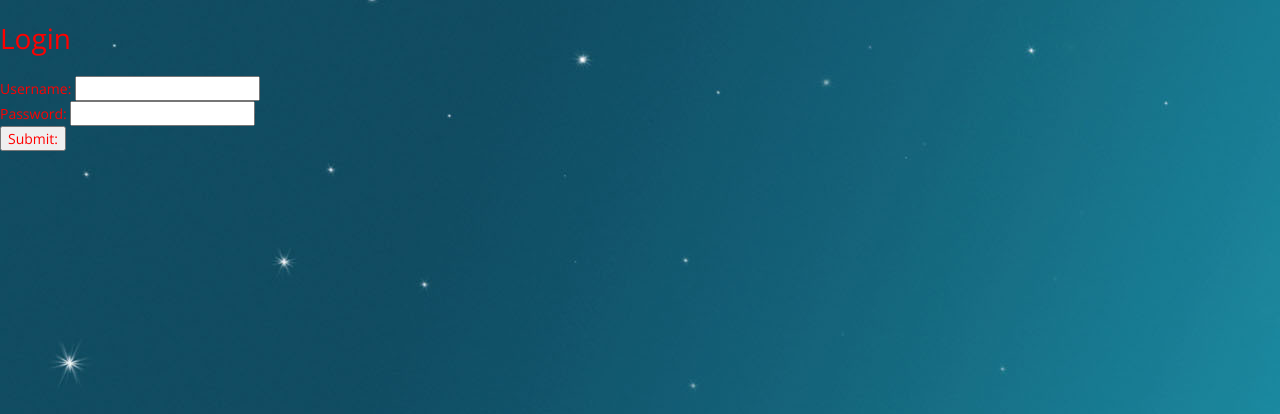
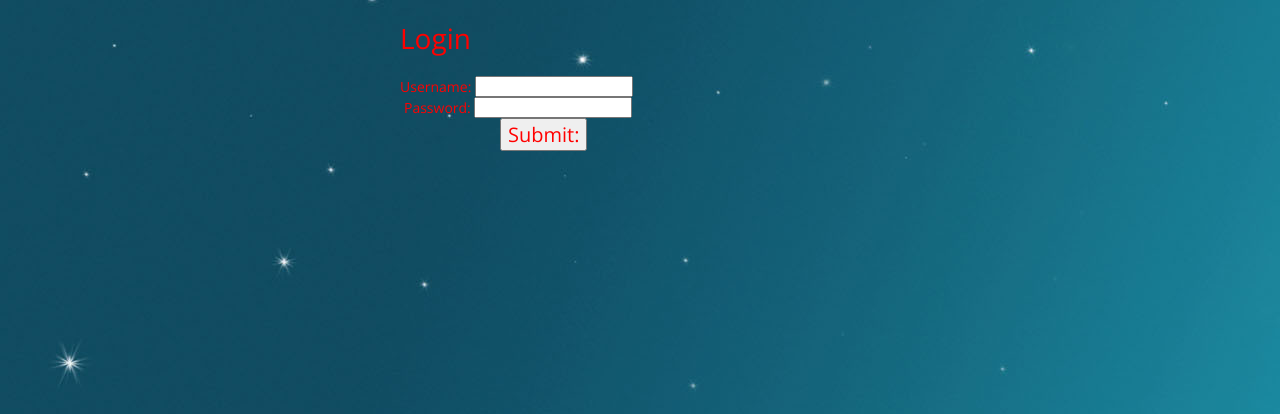
Before and after one commit to joey180x/todo-list2.0, a PHP site: page /login.php in a window 1280 px wide. Shown: the top 414 px of the page. Run offline with PHP 8.4, Linux system fonts and the light colour scheme.

Commit message:
If i dont have time to do any more then this is my final push. all css and login looking pretty good

```diff
--- a/css/main.css
+++ b/css/main.css
@@ -10,7 +10,7 @@ body {
 	background-image: url(../images/download.jpg);
 	color: red; /*body color*/
  	background-repeat: repeat;
- 	background-attachment: fixed;
+ 	background-attachment: scroll;
  	width:100%;
  	height:100%;
 	}
@@ -35,10 +35,101 @@ body {
 		margin-top: 40px; /*margin from top of screen is 40px*/
 		padding: 22px 6%; /*padding is 22px and 6%*/
 	}
+
+	.username{
+		width: 80%;
+		margin-top: 5%;
+		margin-left: 400px;
+		}
+		.password{
+		width: 80%;
+		margin-top: 5%;
+		margin-left: 404px;
+		}
+		.submit{
+			margin: 0 auto;
+			text-align: center;
+			text-decoration: none;
+			font-size: 20px;
+			margin-left: 500px;
+		}
+		.password-box{
+			width: 150px;
+			height: 15px;
+		}
+		.username-box{
+			width: 150px;
+			height: 15px;
+		}
+		.log{
+			font-size: 60px;
+			color: black;
+			margin-left: 400px;
+		}
+		.reg{
+			font-size: 60px;
+			color: black;
+			margin-left: 400px;
+		}
+		.login-header{
+			margin-left: 400px;
+		}
+
+
 	@media only screen and (min-device-width : 375px) and (max-device-width : 667px) {
-  	body {
-    width: 100%;
-    font-size: 100px;
+	  	body {
+	    width: 25%;
+	    height: 70%;
+	    font-size: 20px;
+	    color: black;
+		}
+		.username{
+			font-size: 75px;
+			text-align: center;
+			padding-left: 350px;
+			margin: 0 auto;
+		}
+		.password{
+			font-size: 75px;
+			text-align: center;
+			padding-left: 350px;
+			margin: 0 auto;
+		}
+		.submit{
+			margin: 0 auto;
+			text-align: center;
+			text-decoration: none;
+			font-size: 20px;
+			margin-left: 430px;
 
-  }
-}
+		}
+		.password-box{
+			width: 180px;
+			height: 15px;
+			margin-left: 380px;
+		}
+		.username-box{
+			width: 180px;
+			height: 15px;
+			margin-left: 380px;
+		}
+		.delete-button{
+		width: 15px;
+	}
+	.log{
+		font-size: 70px;
+		color: black;
+		margin-left: 380px;
+
+
+	}
+	.reg{
+		font-size: 70px;
+		color: black;
+		margin-left: 380px;
+		margin-top: 50px;
+	}
+	.login-header{
+
+		font-size: 70px;
+	}
--- a/todo.php
+++ b/todo.php
@@ -52,12 +52,12 @@
 		});
 	}
 
-	$('.delete-button').click(function(){//delete button function
+	$('.task-list').on("click", ".delete-button", function() {//delete button function
 			var current_element = $(this); //variable this is the current element
 			var task_id = $(this).attr('id');// method returns undefined for attributes that have not been set.
 
-			$.post('includes/delete-task.php', {id: task_id}, function(){//post deleted task
-					current_element.parent().fadeOut("fast", function(){//fade out fast when task is deleted
+			$.post('includes/delete-task.php', {id: task_id}, function() {//post deleted task
+					current_element.parent().fadeOut("fast", function() {//fade out fast when task is deleted
 							$(this).remove();//remove this
 					});
 			});
--- a/view/login-form.php
+++ b/view/login-form.php
@@ -3,20 +3,20 @@
 
  ?>
 
- <h1>Login</h1>
+ <h1 class="login-header">Login</h1>
 
  <form method="post" action="<?php echo $path . "controller/login-user.php"; ?>">
       <div>
-		<label for="username">Username: </label>
-		<input type="text" name="username" />
+		<label class="username" for="username">Username: </label>
+		<input class= "username-box" type="text" name="username" />
 	</div>
 
 	<div>
-		<label for="password">Password: </label>
-		<input type="password" name="password" />
+		<label class="password" for="password">Password: </label>
+		<input class="password-box" type="password" name="password" />
 	</div>
 
 	<div>
-		<button type="submit">Submit:</button>
+		<button class="submit" type="submit">Submit:</button>
 	</div>
  </form>
--- a/view/navigation.php
+++ b/view/navigation.php
@@ -7,7 +7,7 @@
 <nav>
     <ul>
         <!-- create a link that point to the post file -->
-         <li><a href="<?php echo $path. "login.php" ?>">Log In</a></li>
-         <li><a href="<?php echo $path. "register.php" ?>">Register</a></li>
+         <li><a  class="log" href="<?php echo $path. "login.php" ?>">Login</a></li>
+         <li><a  class="reg" href="<?php echo $path. "register.php" ?>">Register</a></li>
     </ul>
 </nav>
```
